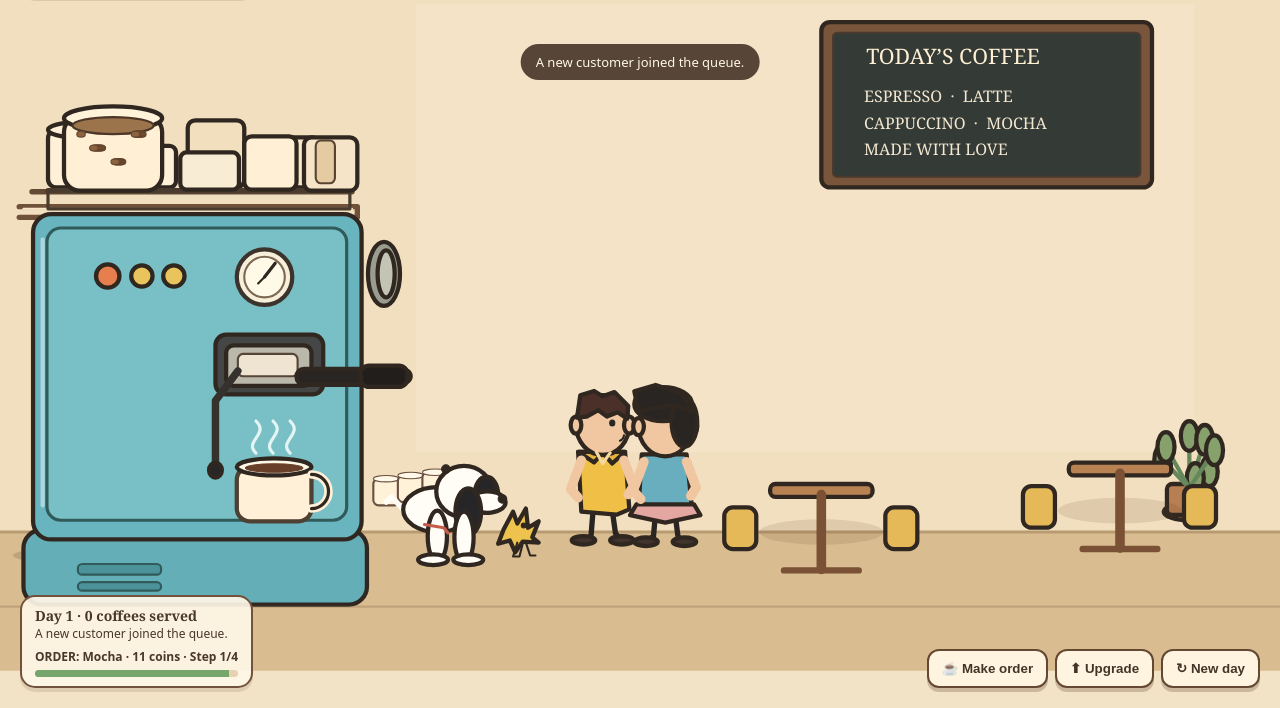
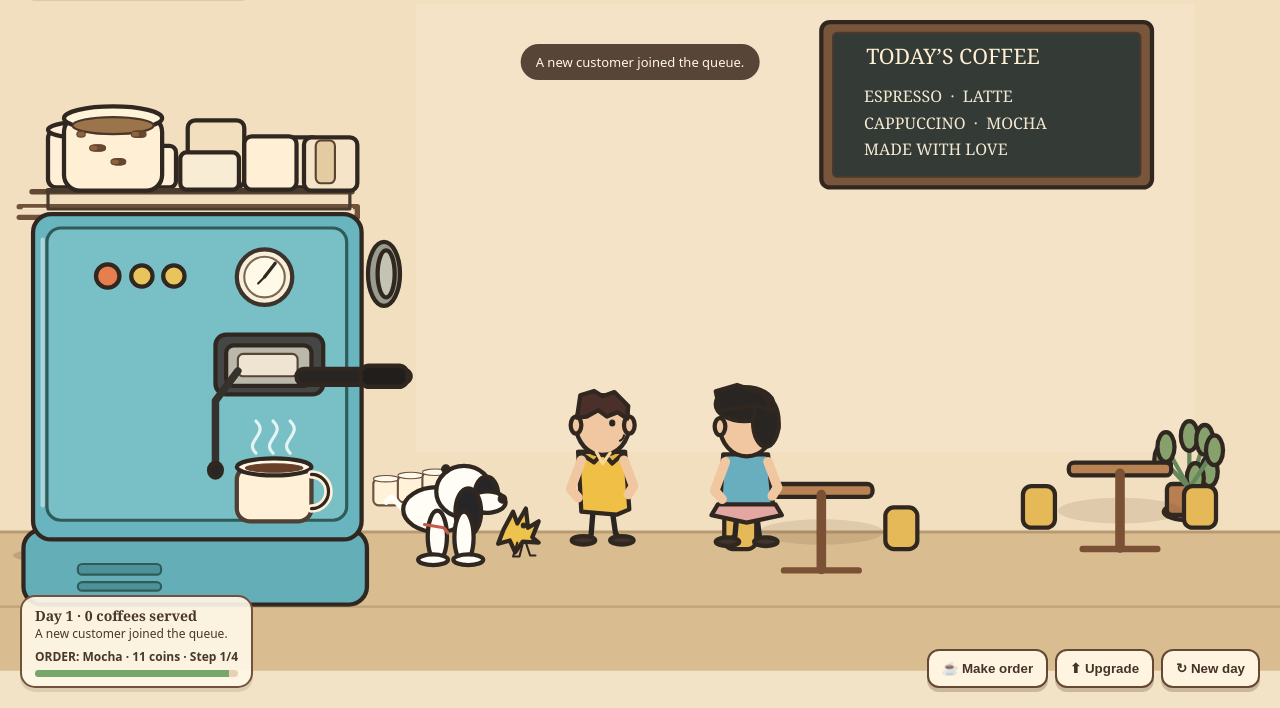
Before and after one commit to nequex-eng/snoopy, a plain HTML site: page index.html in a window 1280 px wide. Shown: the part 92-800 px from the top of the page. Drawn offline with Linux system fonts and the light colour scheme; animation ran at ten frames a second.

Commit message:
Fix 2D café customer queue spacing

```diff
--- a/index.html
+++ b/index.html
@@ -114,7 +114,7 @@ const recipes=[{name:'Espresso',price:6,steps:['Grind beans','Pull espresso']},{
 const $=s=>document.querySelector(s);function update(){ $('#coins').textContent=coins;$('#served').textContent=served;$('#combo').textContent=combo;$('#rating').textContent=Math.min(5,4.5+served*.025).toFixed(1);$('#objective').textContent='Day '+(Math.floor(gameTime/90)+1)+' · '+served+' coffees served';$('#order').textContent=active?'ORDER: '+active.recipe.name+' · '+active.recipe.price+' coins · Step '+(active.step+1)+'/'+active.recipe.steps.length:'Waiting for customers…';const p=active?Math.max(0,active.patience/active.maxPatience*100):100;$('#patience').style.width=p+'%';$('#patience').style.background=p<30?'#d66b55':p<60?'#dfad50':'#75a66b'}
 function toast(t){$('#message').textContent=t;const el=$('#toast');el.textContent=t;el.style.opacity=1;clearTimeout(toastTimer);toastTimer=setTimeout(()=>el.style.opacity=0,2300)}
 function show(title,desc,items){$('#title').textContent=title;$('#desc').textContent=desc;const c=$('#choices');c.innerHTML='';items.forEach(it=>{const b=document.createElement('button');b.textContent=it.label;b.disabled=!!it.disabled;b.onclick=()=>{$('#dialog').classList.remove('open');it.run()};c.append(b)});$('#dialog').classList.add('open')}
-function layoutQueue(){queue.forEach((o,i)=>{o.person.x=565+i*135});if(active)active.person.x=565}
+function layoutQueue(){queue.forEach((o,i)=>{o.person.x=(active?700:565)+i*135});if(active)active.person.x=565}
 function newCustomer(){if(queue.length+(active?1:0)>=4)return;const p=customers.find(x=>!x.userData.busy);if(!p)return;const patience=level>=3?64:52;p.userData.busy=true;p.x=1180;queue.push({person:p,recipe:recipes[Math.floor(Math.random()*recipes.length)],patience,maxPatience:patience,step:0});layoutQueue();if(!active)nextCustomer();toast('A new customer joined the queue.')}
 function nextCustomer(){if(active||!queue.length)return;active=queue.shift();active.patience=active.maxPatience;layoutQueue();update();toast('New order: '+active.recipe.name+'. Make it before they lose patience!')}
 function finish(success){if(!active)return;const p=active.person;active=null;p.userData.busy=false;p.x=1180;if(success){served++;combo++;const tip=Math.floor(combo/3)*2;coins+=activeReward+tip;toast('Perfect! +'+(activeReward+tip)+' coins'+(tip?' · combo tip +'+tip:''))}else{combo=0;toast('Customer left. The queue is waiting.')}layoutQueue();update();setTimeout(nextCustomer,450)}
```
